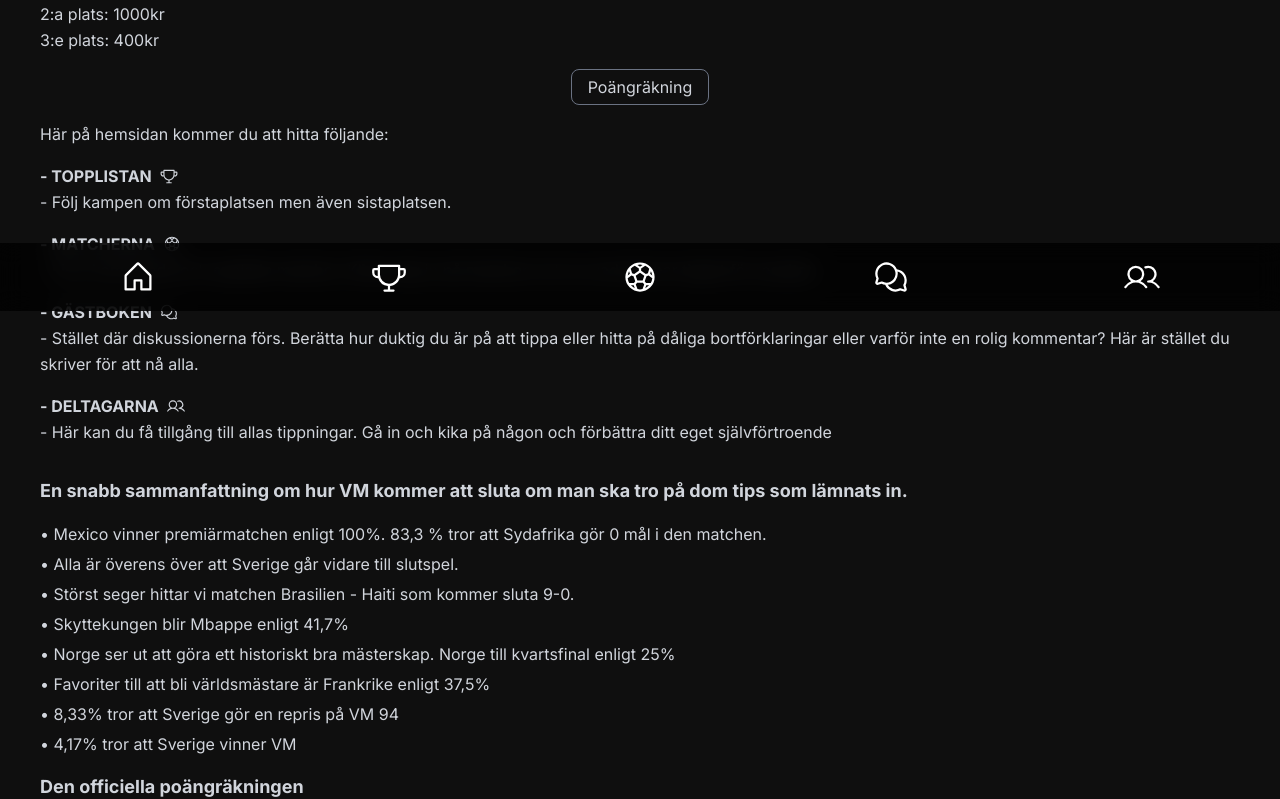
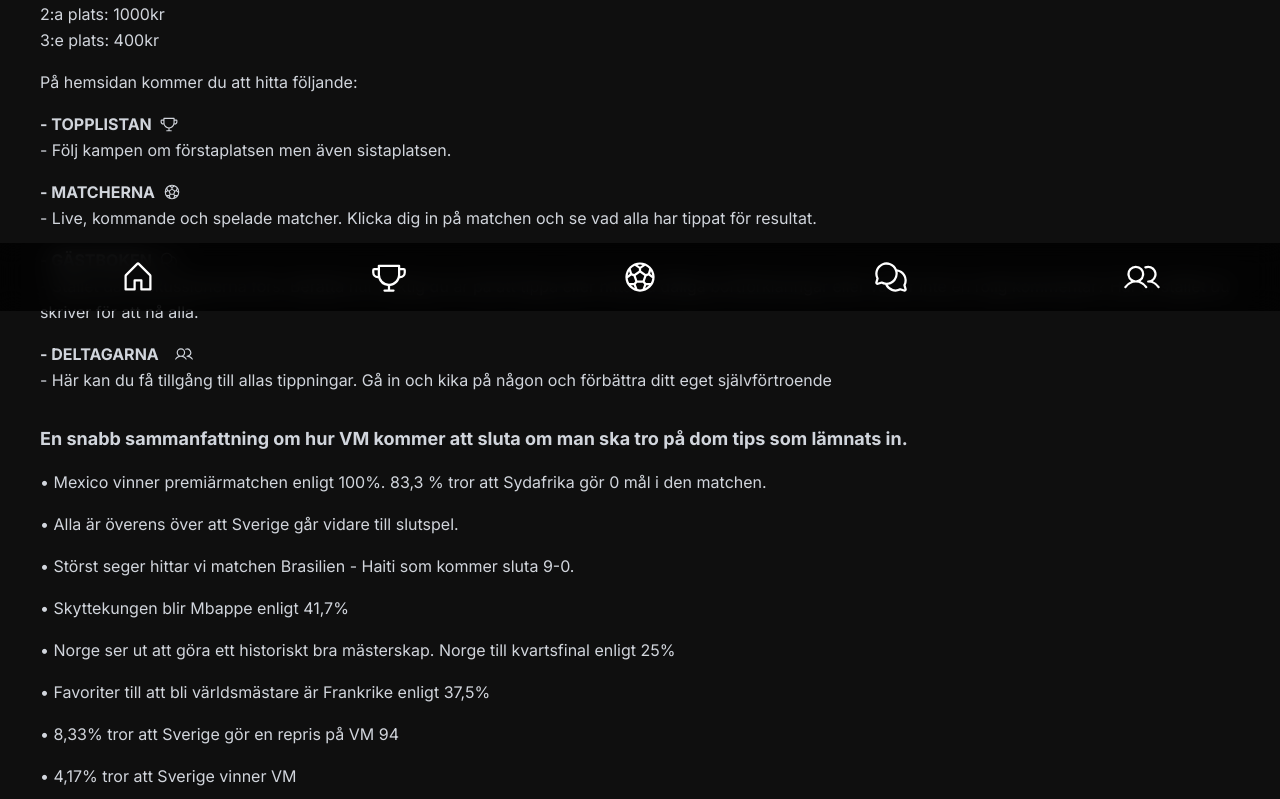
Before and after one commit to ViktorGustafssn/vmTips, a React (Vite) app: page / in a window 1280 px wide. Shown: the part 489-1288 px from the top of the page. Built offline with nearby package versions, Linux system fonts and the light colour scheme; no server answers.

Commit message:
sammanfattning style gap

```diff
--- a/src/Home.jsx
+++ b/src/Home.jsx
@@ -93,13 +93,7 @@ function Home() {
           <p>2:a plats: 1000kr</p>
           <p className="mb-4">3:e plats: 400kr</p>
 
-          <div className="flex justify-center pb-4">
-            <button className="border border-gray-500 py-1 px-4 rounded-lg">
-              Poängräkning
-            </button>
-          </div>
-
-          <p className="mb-4">Här på hemsidan kommer du att hitta följande:</p>
+          <p className="mb-4">På hemsidan kommer du att hitta följande:</p>
 
           <p className="mb-4">
             <strong className="flex items-center gap-2">
@@ -125,7 +119,7 @@ function Home() {
             rolig kommentar? Här är stället du skriver för att nå alla.
           </p>
           <p className="mb-4">
-            <strong className="flex items-center gap-2">
+            <strong className="flex items-center gap-4">
               - DELTAGARNA <UsersIcon size={18} />
             </strong>{" "}
             - Här kan du få tillgång till allas tippningar. Gå in och kika på
@@ -137,7 +131,7 @@ function Home() {
             En snabb sammanfattning om hur VM kommer att sluta om man ska tro på
             dom tips som lämnats in.
           </strong>
-          <ol className="flex flex-col gap-1">
+          <ol className="flex flex-col gap-4">
             <li>
               • Mexico vinner premiärmatchen enligt 100%. 83,3 % tror att
               Sydafrika gör 0 mål i den matchen.
```
